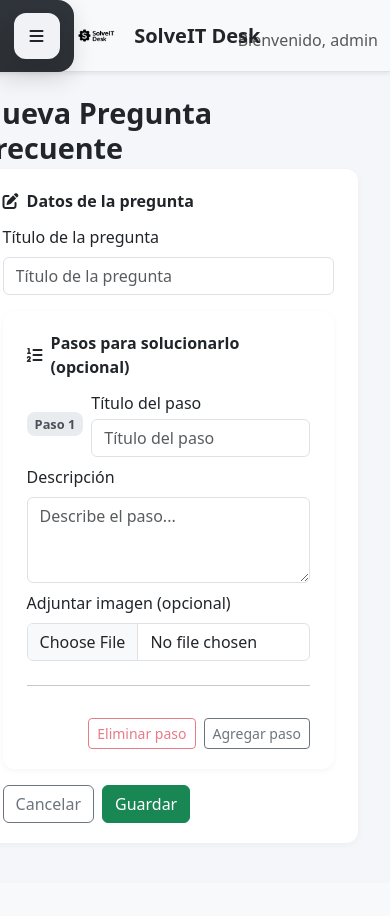
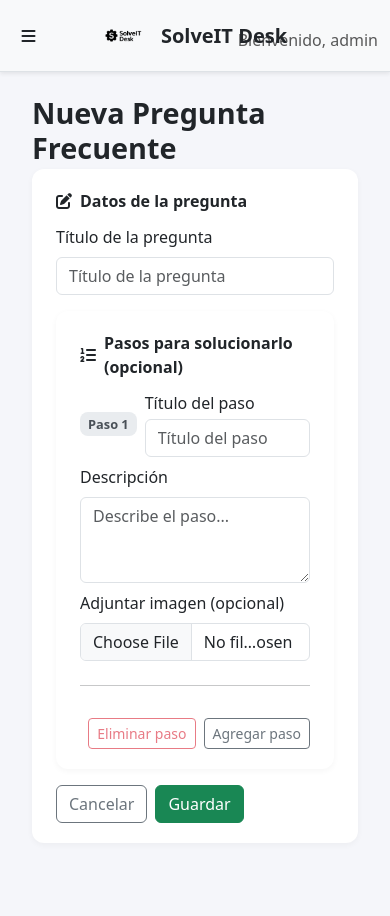
Before and after one commit to medinabenjamin/tickets-v1.0, a Django app: page /faq/nueva/ in a window 390 px wide. Before the commit the page ends 823 px from the top, so only its background shows below. Run offline with Django 5.2, Linux system fonts and the light colour scheme; a user stored in the database is signed in; some libraries are stand-ins or nearby versions.

Commit message:
Fix navbar layout and sidebar toggle behavior

```diff
--- a/soporte/static/soporte/css/styles.css
+++ b/soporte/static/soporte/css/styles.css
@@ -11,37 +11,18 @@ body {
     background-color: #f5f6fa;
 }
 
-#wrapper {
-    display: flex;
-}
+#wrapper{ display:flex; }
 
 /* Estilos de la barra lateral */
-#sidebar-wrapper {
+#sidebar-wrapper{
   min-height: 100vh;
-    margin-left: calc(-1 * var(--sidebar-width));
+  margin-left: -15rem;
   transition: margin .25s ease-out;
-    background-color: #343a40; /* Fondo oscuro */
-    position: relative;
+  background-color: #343a40;
   width: var(--sidebar-width);
   overflow: hidden;
   border-right: 1px solid rgba(255, 255, 255, 0.08);
   border-radius: 0 1rem 1rem 0;
-}
-
-#sidebar-wrapper .sidebar-heading {
-    height: 72px;
-    padding: 0 1.25rem;
-    font-size: 1.2rem;
-    color: white;
-    border-bottom: 1px solid rgba(255, 255, 255, 0.1);
-    transition: all .25s ease-out;
-    display: flex;
-    justify-content: center;
-    align-items: center;
-    background: linear-gradient(180deg, #2f343a 0%, #2c3035 100%);
-    position: sticky;
-    top: 0;
-    z-index: 1020;
 }
 
 .sidebar-brand {
@@ -58,70 +39,24 @@ body {
     text-decoration: none;
 }
 
-.icon-toggle-btn {
-    width: var(--toggle-size);
-    height: var(--toggle-size);
-    border-radius: var(--toggle-radius);
-    display: inline-flex;
-    align-items: center;
-    justify-content: center;
-    gap: 0.4rem;
-    padding: 0;
-    border-width: 2px;
+/* Botón integrado al header */
+.sidebar-toggle-btn{
+  background: transparent;
+  border: 0;
+  box-shadow: none;
+  color: #212529;
+  padding: .5rem .6rem;
+  line-height: 1;
+  border-radius: .5rem;
 }
+.sidebar-toggle-btn:hover,
+.sidebar-toggle-btn:focus{ background: rgba(0,0,0,.06); color:#212529; outline: none; }
 
-.icon-toggle-btn i {
-    font-size: 1rem;
-}
-
-.sidebar-toggle-btn {
-    background: #ffffff;
-    border-color: #ffffff;
-    color: #212529;
-    box-shadow: 0 10px 18px rgba(0, 0, 0, 0.12);
-    width: calc(var(--toggle-size) + 6px);
-    height: calc(var(--toggle-size) + 6px);
-}
-
-.sidebar-toggle-btn:focus-visible,
-.navbar-top .icon-toggle-btn:focus-visible {
-    outline: 3px solid rgba(255, 255, 255, 0.45);
-    outline-offset: 3px;
-}
-
-#sidebarHeadingToggle.floating-toggle {
-    position: fixed;
-    top: 0;
-    left: 0;
-    background-color: #e7eaee;
-    border-radius: 0 1rem 1rem 0;
-    box-shadow: 0 8px 22px rgba(0, 0, 0, 0.12);
-    z-index: 1030;
-    border-bottom: 1px solid rgba(0, 0, 0, 0.04);
-    padding: 0.75rem 0.65rem;
-    width: calc(var(--toggle-size) + 1.75rem);
-    height: 72px;
-    display: flex;
-    align-items: center;
-    justify-content: center;
-    border-right: 1px solid rgba(0, 0, 0, 0.04);
-}
-
-#sidebarHeadingToggle.floating-toggle .sidebar-toggle-btn {
-    width: var(--toggle-size);
-    height: var(--toggle-size);
-    border-radius: var(--toggle-radius);
-    background: #f0f2f5;
-    color: #212529;
-    border-color: #f0f2f5;
-    box-shadow: 0 10px 18px rgba(0, 0, 0, 0.08);
-}
-
-#sidebarHeadingToggle.floating-toggle .sidebar-toggle-btn:hover,
-.sidebar-toggle-btn:hover {
-    background: #f8f9fa;
-    border-color: #f8f9fa;
-    color: #1c1f23;
+/* Elimina por completo el estilo del botón flotante anterior */
+#sidebarHeadingToggle, #sidebarHeadingToggle.floating-toggle{
+  position: static !important; top:auto !important; left:auto !important;
+  background: transparent !important; border:0 !important; box-shadow:none !important;
+  pointer-events: none; /* no se usa como botón */
 }
 
 .list-group-item.active-module,
@@ -136,9 +71,7 @@ body {
     width: 100%;
 }
 
-#page-content-wrapper {
-    min-width: 100vw;
-}
+#page-content-wrapper{ width:100%; }
 
 /* Efecto de "toggle" para la barra lateral */
 #wrapper.toggled #sidebar-wrapper {
@@ -148,10 +81,6 @@ body {
 @media (min-width: 768px) {
     #sidebar-wrapper {
         margin-left: 0;
-    }
-    #page-content-wrapper {
-        min-width: 0;
-        width: 100%;
     }
     #wrapper.toggled #sidebar-wrapper {
         margin-left: calc(-1 * var(--sidebar-width));
@@ -163,6 +92,9 @@ body {
     background-color: var(--header-bg); /* Color de fondo claro */
     box-shadow: 0 0.125rem 0.25rem rgba(0, 0, 0, 0.075);
     min-height: 72px;
+}
+.navbar-top.fixed-top{
+  z-index: 1030; /* > sidebar, > charts */
 }
 
 .main-navbar-brand {
@@ -177,13 +109,6 @@ body {
     filter: brightness(0);
 }
 
-.navbar-top .icon-toggle-btn {
-    background: #212529;
-    border-color: #212529;
-    color: #fff;
-    box-shadow: 0 8px 16px rgba(0, 0, 0, 0.22);
-}
-
 /* Estilo para los íconos en el menú */
 .list-group-item i {
     width: 1.5rem; /* Espacio para el ícono */
@@ -192,6 +117,11 @@ body {
 /* Layout general */
 .main-container {
     padding: 1.5rem 2rem;
+}
+
+/* Optional: al imprimir, no fijo */
+@media print{
+  .navbar-top.fixed-top{ position: static !important; }
 }
 
 /* Cards globales */
--- a/soporte/templates/soporte/base.html
+++ b/soporte/templates/soporte/base.html
@@ -12,12 +12,6 @@
 <body>
     <div class="d-flex" id="wrapper">
         <div id="sidebar-wrapper">
-            <div class="sidebar-heading" id="sidebarHeadingToggle">
-                <button type="button" class="btn btn-outline-light sidebar-toggle-btn icon-toggle-btn" id="sidebarHeadingButton" aria-label="Alternar menú">
-                    <i class="fas fa-bars"></i>
-                </button>
-            </div>
-
             <div class="list-group list-group-flush">
 
                 {% if request.user.is_staff %}
@@ -55,13 +49,11 @@
             </div>
             </div>
         <div id="page-content-wrapper">
-            <nav class="navbar navbar-expand-lg navbar-light navbar-top border-bottom">
+            <nav class="navbar navbar-expand-lg navbar-light navbar-top fixed-top border-bottom">
                 <div class="container-fluid position-relative d-flex align-items-center">
-                    <div class="d-flex align-items-center">
-                        <button class="btn btn-dark d-md-none icon-toggle-btn" id="sidebarToggle" aria-label="Mostrar u ocultar menú">
+                    <button id="sidebarToggle" class="btn sidebar-toggle-btn me-2" type="button" aria-label="Mostrar/ocultar menú">
                         <i class="fas fa-bars"></i>
                     </button>
-                    </div>
                     <ul class="navbar-nav ms-auto mt-2 mt-lg-0">
                         <li class="nav-item active">
                             <span class="nav-link">Bienvenido, {{ request.user.username }}</span>
@@ -81,70 +73,65 @@
     </div>
     <script src="https://cdn.jsdelivr.net/npm/bootstrap@5.3.3/dist/js/bootstrap.bundle.min.js"></script>
     <script>
-        const wrapper = document.getElementById("wrapper");
-        const sidebarHeadingToggle = document.getElementById("sidebarHeadingToggle");
-        const sidebarHeadingButton = document.getElementById("sidebarHeadingButton");
-        const sidebarToggleButton = document.getElementById("sidebarToggle");
-        const desktopQuery = window.matchMedia("(min-width: 768px)");
+        (function(){
+          const wrapper = document.getElementById('wrapper');
+          const nav = document.querySelector('.navbar-top.fixed-top');
+          const sidebarToggleButton = document.getElementById('sidebarToggle');
+          const desktopQuery = window.matchMedia('(min-width: 768px)');
+          const sidebarLinks = document.querySelectorAll('#sidebar-wrapper .list-group-item-action');
 
-        let isSidebarVisible = false;
+          function setTopPadding(){
+            if(!nav) return;
+            const h = nav.getBoundingClientRect().height || nav.offsetHeight || 56;
+            // Aplica el padding al body para que TODO el layout respete el header fijo
+            document.body.style.paddingTop = h + 'px';
+          }
 
-        const updateHeadingAppearance = () => {
-            if (isSidebarVisible) {
-                sidebarHeadingToggle.classList.remove("floating-toggle");
-            } else {
-                sidebarHeadingToggle.classList.add("floating-toggle");
+          function syncForViewport(){
+            if (desktopQuery.matches){
+              // Desktop: sidebar visible por defecto
+              wrapper.classList.remove('toggled');
+            }else{
+              // Mobile: sidebar oculta por defecto
+              wrapper.classList.remove('toggled'); // empieza oculta; el botón la mostrará
             }
-        };
+            setTopPadding();
+          }
 
-        const updateSidebarStateForViewport = () => {
-            if (desktopQuery.matches) {
-                // En pantallas grandes la barra lateral está visible por defecto.
-                wrapper.classList.remove("toggled");
-                isSidebarVisible = true;
-            } else {
-                // En pantallas pequeñas la barra lateral está oculta por defecto.
-                wrapper.classList.remove("toggled");
-                isSidebarVisible = false;
+          function toggleSidebar(){
+            // En desktop: toggled = oculta; en mobile: toggled = muestra
+            wrapper.classList.toggle('toggled');
           }
-            updateHeadingAppearance();
-        };
 
-        const toggleSidebar = () => {
-            wrapper.classList.toggle("toggled");
-            if (desktopQuery.matches) {
-                isSidebarVisible = !wrapper.classList.contains("toggled");
-            } else {
-                isSidebarVisible = wrapper.classList.contains("toggled");
+          function activateLink(element){
+            sidebarLinks.forEach(link => link.classList.remove('active-module'));
+            element.classList.add('active-module');
           }
-            updateHeadingAppearance();
-        };
 
-        sidebarToggleButton?.addEventListener("click", toggleSidebar);
-        sidebarHeadingButton.addEventListener("click", toggleSidebar);
-
-        const sidebarLinks = document.querySelectorAll("#sidebar-wrapper .list-group-item-action");
-
-        const activateLink = (element) => {
-            sidebarLinks.forEach(link => link.classList.remove("active-module"));
-            element.classList.add("active-module");
-        };
-
+          // Eventos
+          sidebarToggleButton?.addEventListener('click', toggleSidebar);
           sidebarLinks.forEach(link => {
-            if (link.tagName === "A" && link.pathname === window.location.pathname) {
+            if (link.tagName === 'A' && link.pathname === window.location.pathname) {
               activateLink(link);
             }
-
-            link.addEventListener("click", () => activateLink(link));
+            link.addEventListener('click', () => activateLink(link));
           });
 
-        if (typeof desktopQuery.addEventListener === "function") {
-            desktopQuery.addEventListener("change", updateSidebarStateForViewport);
-        } else if (typeof desktopQuery.addListener === "function") {
-            desktopQuery.addListener(updateSidebarStateForViewport);
+          // Recalcular padding al cambiar viewport, al cargar y al redimensionar (debounce)
+          let t;
+          const onResize = () => { clearTimeout(t); t = setTimeout(setTopPadding, 100); };
+
+          if (typeof desktopQuery.addEventListener === 'function'){
+            desktopQuery.addEventListener('change', syncForViewport);
+          }else if (typeof desktopQuery.addListener === 'function'){
+            desktopQuery.addListener(syncForViewport);
           }
+          window.addEventListener('load', setTopPadding);
+          window.addEventListener('resize', onResize);
 
-        updateSidebarStateForViewport();
+          // Inicial
+          syncForViewport();
+        })();
     </script>
     {% block extra_js %}{% endblock %}
 </body>
```
Lines whose indentation alone changed are shown as unchanged.
